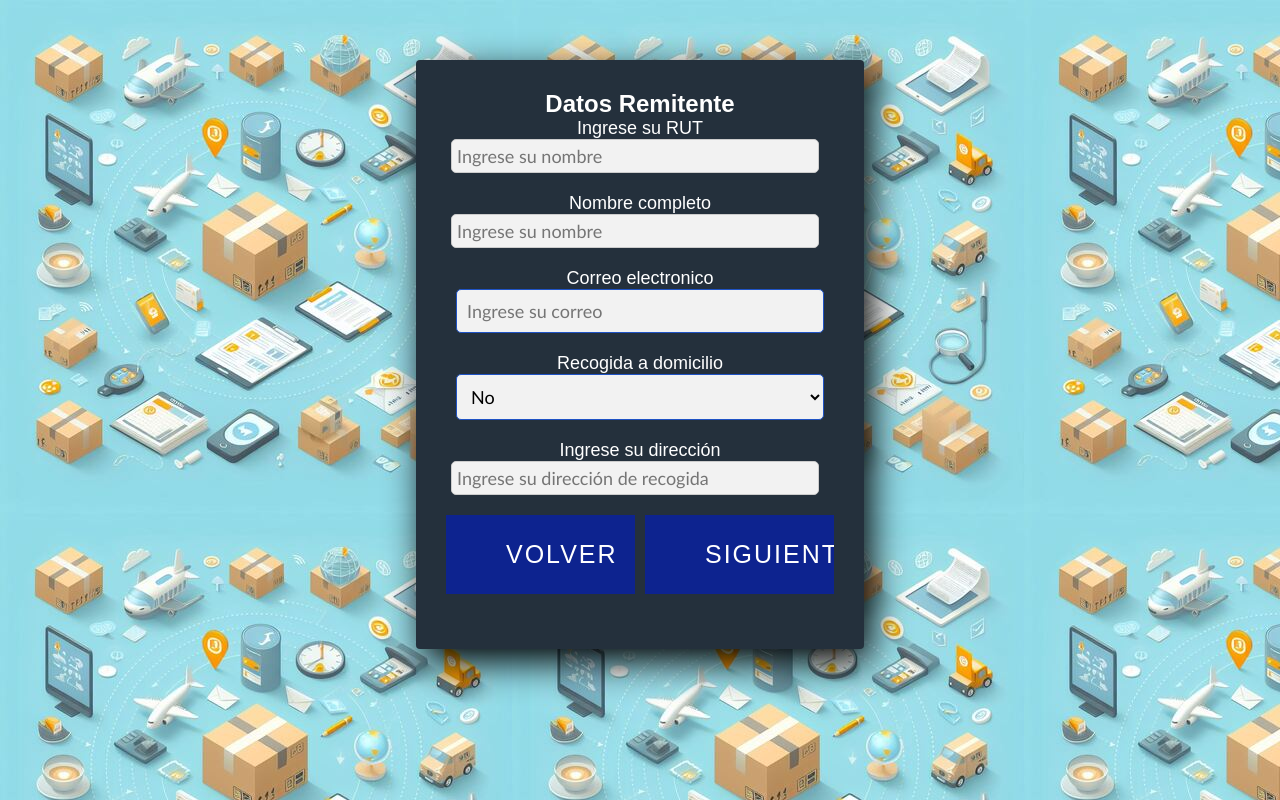
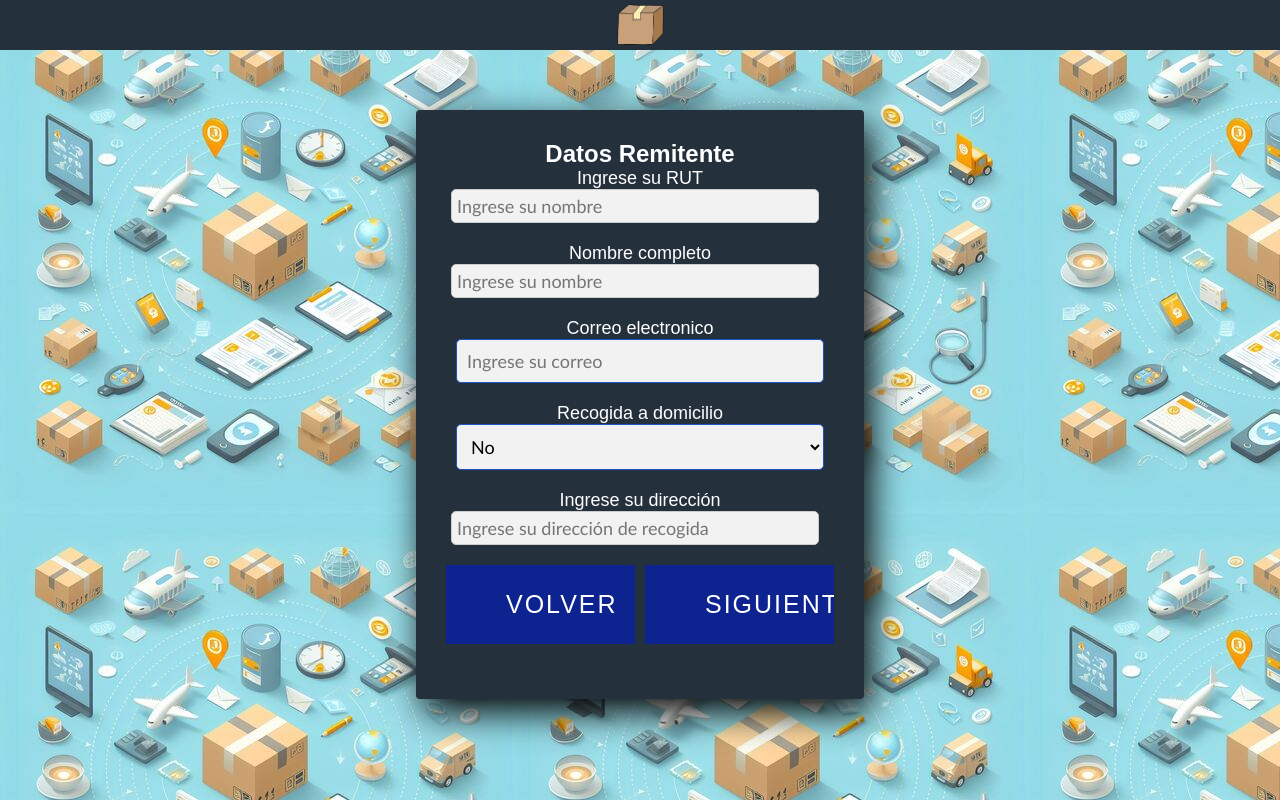
Before and after one commit to benjag22/dise-o_soft, a React (Create React App) app in the folder my-app/: page /#/ in a window 1280 px wide. Both pictures are taken after a click on the button "Crear Envío". Built offline with nearby package versions, Linux system fonts and the light colour scheme.

Commit message:
feat: se añade componente para la navbar

```diff
--- a/my-app/src/Formulario/ButtonStyle.css
+++ b/my-app/src/Formulario/ButtonStyle.css
@@ -28,8 +28,7 @@
     margin-top: 20px;
 }
 
-.buttons,
-a {
+.buttons{
     width: 100%;
     margin-bottom: 25px;
     padding: 25px 60px;
--- /dev/null
+++ b/my-app/src/components/NavBar.css
@@ -0,0 +1,12 @@
+nav{
+    background-color: #24303c;
+    justify-content: center;
+    height: 50px;
+    text-align: center;
+}
+#boton_home{
+    display:inline;
+    color: #FFFFFF;
+    width: 30%;
+
+}
--- /dev/null
+++ b/my-app/src/components/NavBar.js
@@ -0,0 +1,11 @@
+import React from 'react'
+import './NavBar.css'
+import logo from './assets/logo.png'
+
+export function NavBar() {
+  return (
+    <nav >
+        <a href='/' id='boton_home'><img src={logo} width="55"/></a>
+    </nav>
+  )
+}
--- a/my-app/src/pages/IngresoDatosRemitente.js
+++ b/my-app/src/pages/IngresoDatosRemitente.js
@@ -5,6 +5,7 @@ import "../Formulario/ButtonStyle.css";
 import { BotonNavegar } from "../components/BotonNavegar";
 import { useNavigate } from 'react-router-dom';
 import { BotonError } from "../components/BotonError";
+import {NavBar} from "../components/NavBar";
 
 export function IngresoDatosRemitente() {
     const [rut_remitente, setRut_remitente] = useState("")
@@ -97,6 +98,8 @@ export function IngresoDatosRemitente() {
 
 
     return (
+        <>
+            <NavBar/>
             <form className="form-register" id="div_remitente" onSubmit={handleSubmit}>
                 <h2>Datos Remitente</h2>
 
@@ -155,5 +158,6 @@ export function IngresoDatosRemitente() {
                 <BotonError mensaje={mensajeError} />
                 <BotonNavegar paginaAntes="/" botonsiguientetexto="siguiente"/>
             </form>
+        </>
     )
 }
```
Also changed, not shown: my-app/src/components/assets/logo.png (added). Lines whose indentation alone changed are shown as unchanged.
